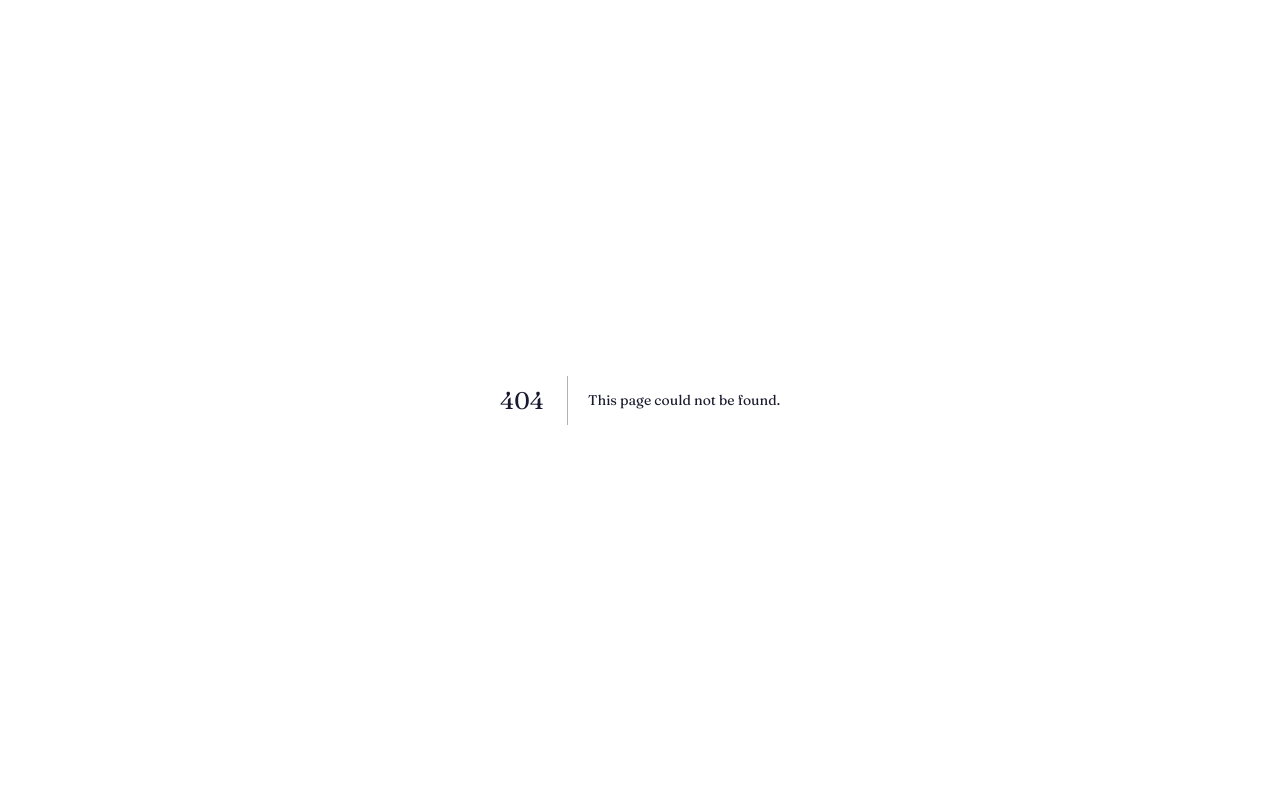
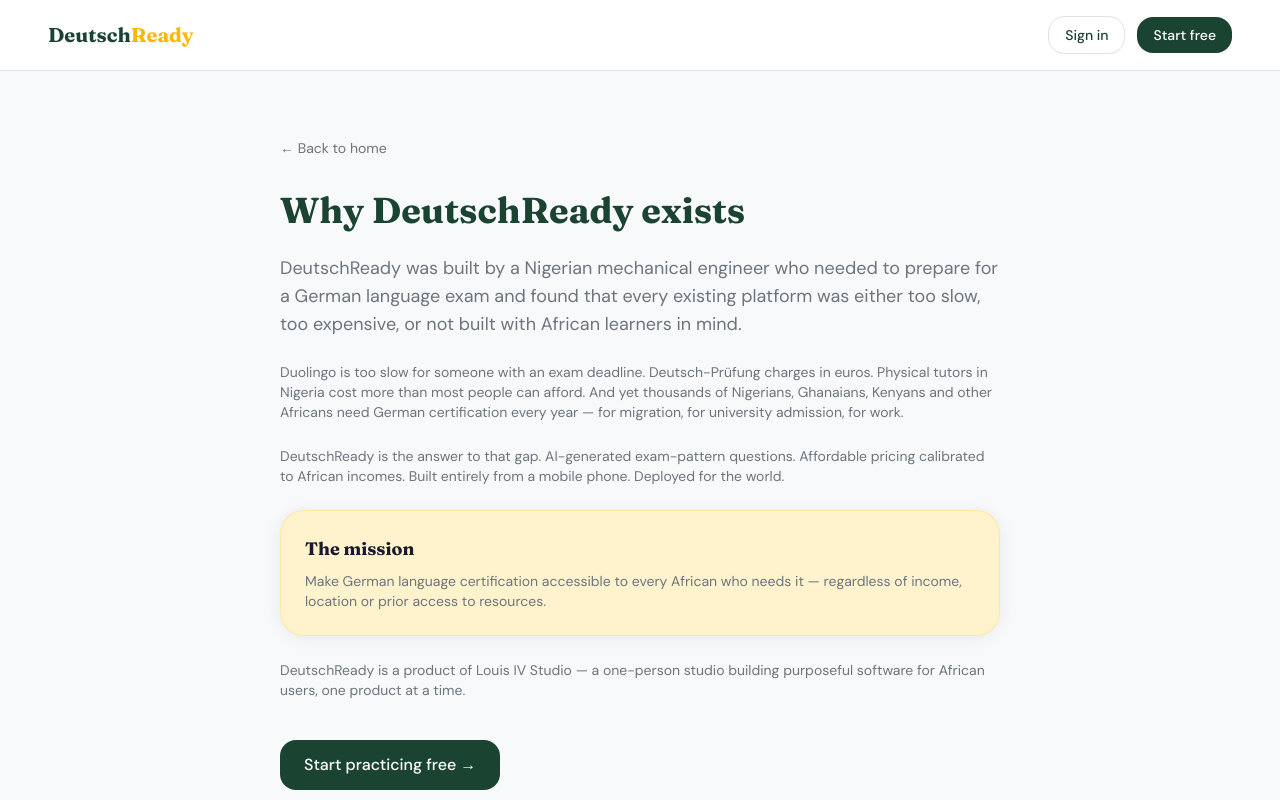
Before and after one commit to louisnkan/deutschready, a Next.js app: page /about in a window 1280 px wide. Before the commit this address had no page. Shown: the top 800 px of the page. Built offline with nearby package versions, Linux system fonts and the light colour scheme.

Commit message:
Add About page for DeutschReady

```diff
--- /dev/null
+++ b/app/(marketing)/about/page.tsx
@@ -0,0 +1,85 @@
+import type { Metadata } from 'next'
+import Link from 'next/link'
+
+export const metadata: Metadata = {
+  title: 'About DeutschReady — German Exam Prep for Africans',
+  description:
+    'DeutschReady was built by a Nigerian engineer to solve the problem of expensive, inaccessible German exam preparation for African learners.',
+}
+
+export default function AboutPage() {
+  return (
+    <div className="max-w-3xl mx-auto px-6 py-16">
+      <Link href="/"
+            className="font-body text-sm text-text-muted
+                       hover:text-primary mb-8 inline-block">
+        ← Back to home
+      </Link>
+
+      <h1 className="font-display text-4xl font-bold
+                     text-primary mb-6">
+        Why DeutschReady exists
+      </h1>
+
+      <div className="space-y-6 font-body text-text-primary
+                      leading-relaxed">
+        <p className="text-lg text-text-muted">
+          DeutschReady was built by a Nigerian mechanical
+          engineer who needed to prepare for a German
+          language exam and found that every existing
+          platform was either too slow, too expensive,
+          or not built with African learners in mind.
+        </p>
+
+        <p className="text-sm text-text-muted">
+          Duolingo is too slow for someone with an exam
+          deadline. Deutsch-Prüfung charges in euros.
+          Physical tutors in Nigeria cost more than most
+          people can afford. And yet thousands of Nigerians,
+          Ghanaians, Kenyans and other Africans need German
+          certification every year — for migration, for
+          university admission, for work.
+        </p>
+
+        <p className="text-sm text-text-muted">
+          DeutschReady is the answer to that gap.
+          AI-generated exam-pattern questions. Affordable
+          pricing calibrated to African incomes.
+          Built entirely from a mobile phone.
+          Deployed for the world.
+        </p>
+
+        <div className="card bg-accent-soft border-accent/20
+                        my-8">
+          <p className="font-display text-lg font-bold
+                        text-text-primary mb-2">
+            The mission
+          </p>
+          <p className="font-body text-sm text-text-muted">
+            Make German language certification accessible to
+            every African who needs it — regardless of
+            income, location or prior access to resources.
+          </p>
+        </div>
+
+        <p className="text-sm text-text-muted">
+          DeutschReady is a product of Louis IV Studio —
+          a one-person studio building purposeful software
+          for African users, one product at a time.
+        </p>
+
+        <div className="pt-4">
+          <Link href="/signup"
+                className="btn-primary inline-block">
+            Start practicing free →
+          </Link>
+        </div>
+      </div>
+
+      <p className="font-body text-xs text-text-muted/30
+                    tracking-widest uppercase mt-16">
+        Louis IV Studio
+      </p>
+    </div>
+  )
+}
```
